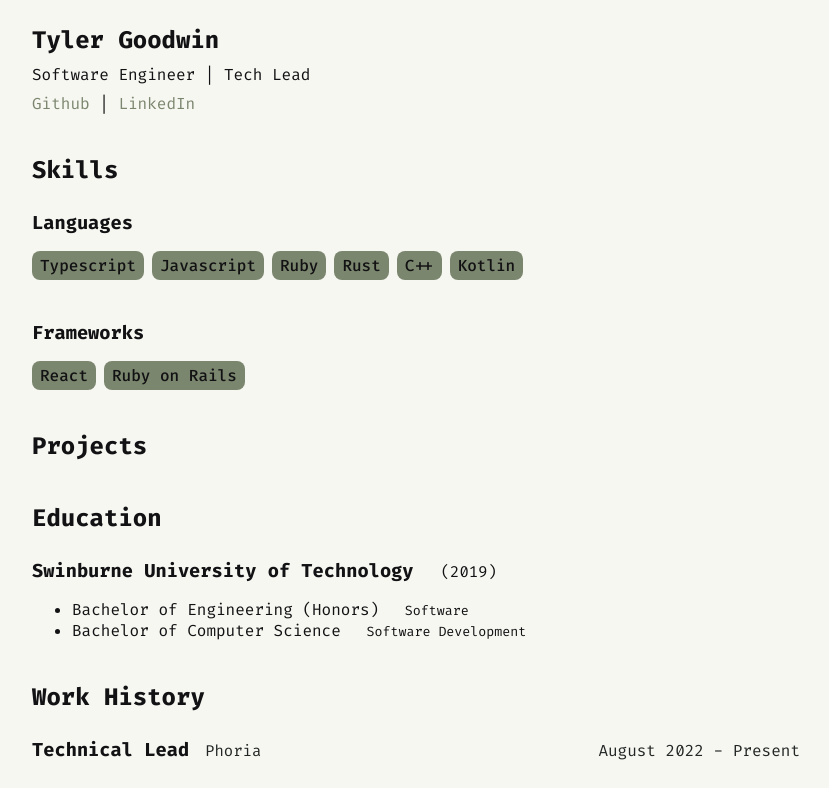
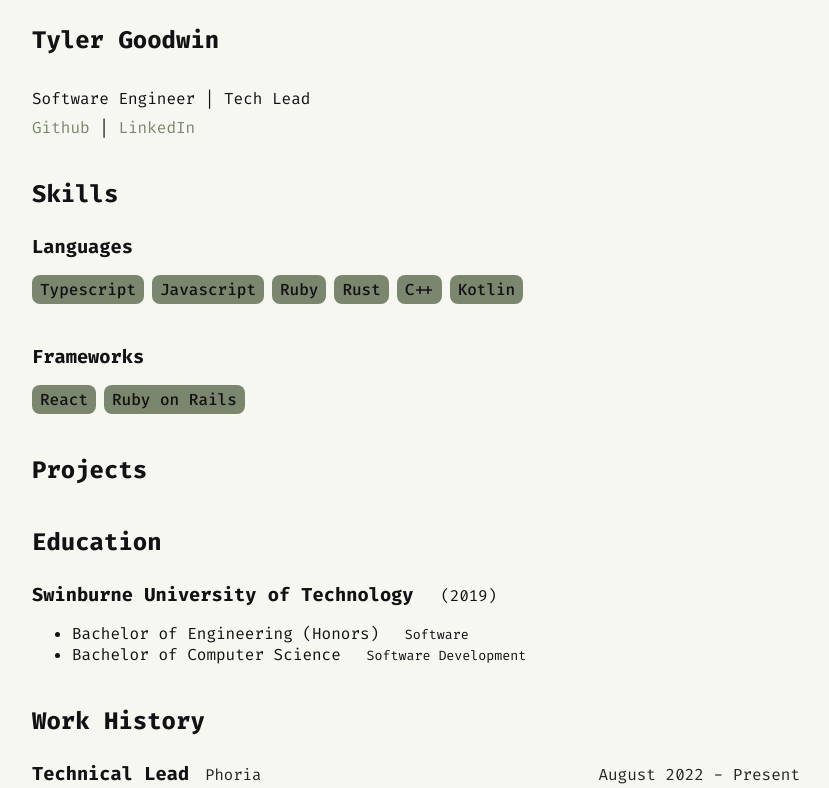
Before and after one commit to tyler-goodwin/resume, a Next.js app: page / in a window 1280 px wide. Shown: the top 788 px of the page, without its empty margins (224-1053 px from the left). Built offline with nearby package versions, Linux system fonts and the light colour scheme.

Commit message:
Tweak css vars

```diff
--- a/src/components/WorkHistory.module.css
+++ b/src/components/WorkHistory.module.css
@@ -8,7 +8,9 @@
 
 .header {
   display: flex;
+  flex-wrap: wrap;
   align-items: baseline;
+  margin-bottom: var(--h3-margin);
 }
 
 .header small {
@@ -17,6 +19,7 @@
 
 .header h3 {
   flex-grow: 2;
+  margin-bottom: 0;
 }
 
 .date {
--- a/src/styles/globals.css
+++ b/src/styles/globals.css
@@ -1,5 +1,10 @@
 :root {
   --max-width: 1100px;
+  --section-margin: 2.5rem;
+  --h1-margin: 2rem;
+  --h2-margin: 1.5rem;
+  --h3-margin: 1rem;
+  --body-margin: 0.5rem;
 
   --foreground: #121113;
   --accent-primary: #222725;
@@ -72,21 +77,25 @@ small {
 }
 
 section {
-  margin-bottom: 2.5rem;
+  margin-bottom: var(--section-margin);
 }
 
-section h2 {
-  margin-bottom: 1.5rem;
+h1 {
+  margin-bottom: var(--h1-margin);
 }
 
-section h3 {
-  margin-bottom: 1rem;
+h2 {
+  margin-bottom: var(--h2-margin);
+}
+
+h3 {
+  margin-bottom: var(--h3-margin);
 }
 
 p,
 ul {
-  margin-bottom: 0.5rem;
-  margin-top: 0.5rem;
+  margin-bottom: var(--body-margin);
+  margin-top: var(--body-margin);
 }
 
 @media (prefers-color-scheme: dark) {
```
